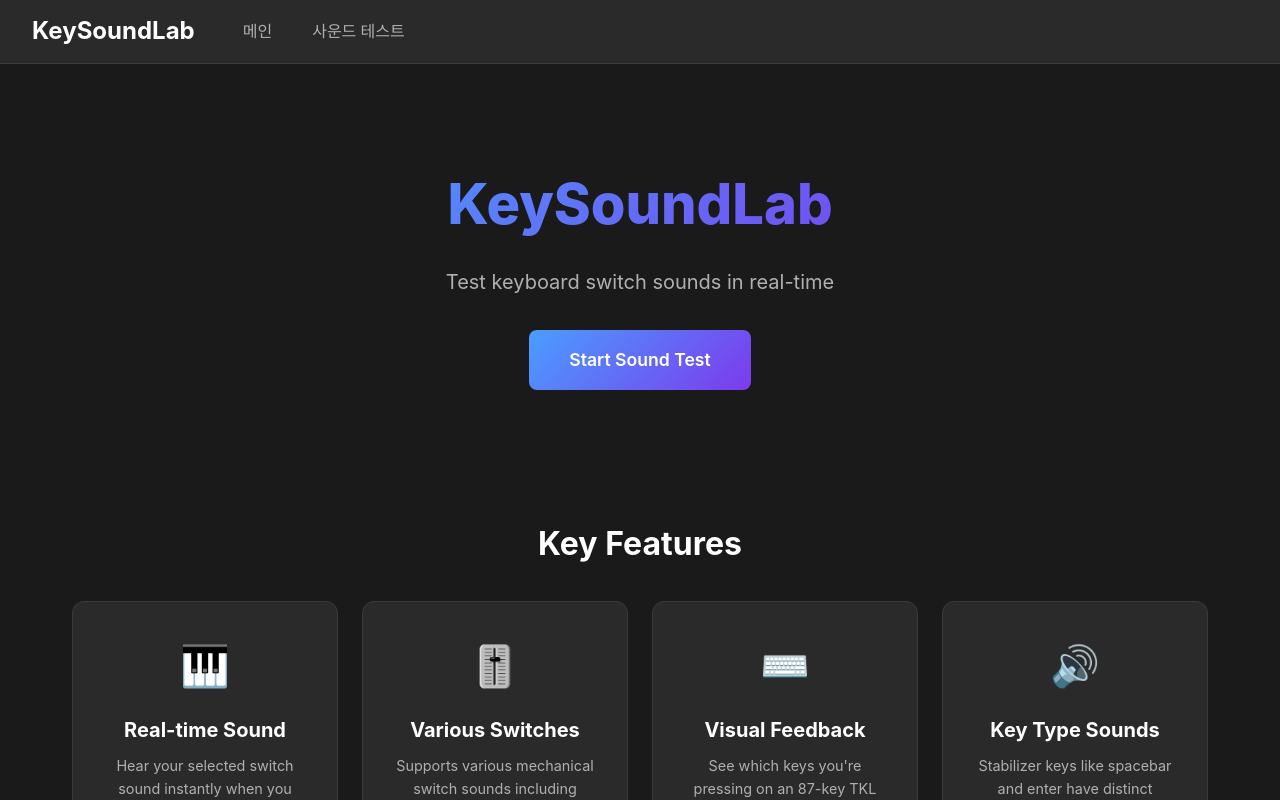
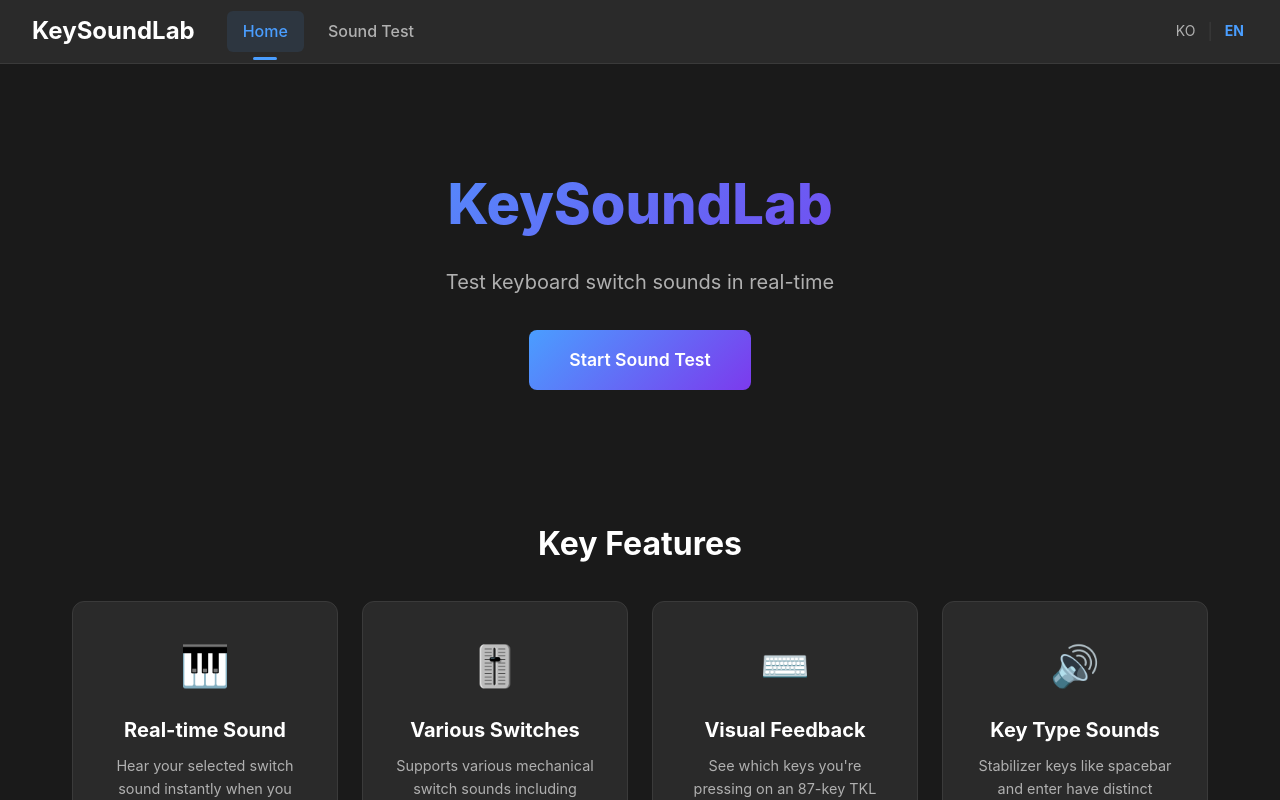
Before and after one commit to NonUlti/keysoundlab-web, a Next.js app: page /en in a window 1280 px wide. Shown: the top 800 px of the page. Built offline with nearby package versions, Linux system fonts and the light colour scheme.

Commit message:
refactor: Extract LanguageSwitcher and update Header layout
- Create LanguageSwitcher component
- Move language selector to header right section
- Clean up Navigation component

```diff
--- a/src/shared/ui/Header.tsx
+++ b/src/shared/ui/Header.tsx
@@ -2,6 +2,7 @@
 
 import Link from 'next/link';
 import { Navigation } from './Navigation';
+import { LanguageSwitcher } from './LanguageSwitcher';
 
 interface HeaderProps {
   rightContent?: React.ReactNode;
@@ -19,11 +20,11 @@ export function Header({ rightContent }: HeaderProps) {
         </Link>
         <Navigation />
       </div>
-      {rightContent && (
-        <div className="header-right">
-          {rightContent}
-        </div>
-      )}
+
+      <div className="header-right">
+        {rightContent}
+        <LanguageSwitcher />
+      </div>
     </header>
   );
 }
--- /dev/null
+++ b/src/shared/ui/LanguageSwitcher.tsx
@@ -0,0 +1,41 @@
+'use client';
+
+import { useLocale } from 'next-intl';
+import { Link, usePathname } from '@/i18n/routing';
+
+export function LanguageSwitcher() {
+  const locale = useLocale();
+  const pathname = usePathname();
+
+  return (
+    <div className="language-switcher" style={{ display: 'flex', gap: '0.5rem', alignItems: 'center' }}>
+      <Link
+        href={pathname}
+        locale="ko"
+        style={{
+          fontSize: '0.875rem',
+          fontWeight: locale === 'ko' ? 'bold' : 'normal',
+          color: locale === 'ko' ? 'var(--accent)' : 'var(--text-secondary)',
+          textDecoration: 'none',
+          padding: '0.25rem'
+        }}
+      >
+        KO
+      </Link>
+      <span style={{ color: 'var(--border)' }}>|</span>
+      <Link
+        href={pathname}
+        locale="en"
+        style={{
+          fontSize: '0.875rem',
+          fontWeight: locale === 'en' ? 'bold' : 'normal',
+          color: locale === 'en' ? 'var(--accent)' : 'var(--text-secondary)',
+          textDecoration: 'none',
+          padding: '0.25rem'
+        }}
+      >
+        EN
+      </Link>
+    </div>
+  );
+}
--- a/src/shared/ui/Navigation.tsx
+++ b/src/shared/ui/Navigation.tsx
@@ -1,22 +1,24 @@
 'use client';
 
-import Link from 'next/link';
-import { usePathname } from 'next/navigation';
+import { useTranslations } from 'next-intl';
+import { NAMESPACES } from '@/i18n/constants';
+import { Link, usePathname } from '@/i18n/routing';
 
 interface NavItem {
   href: string;
-  label: string;
+  labelKey: string;
 }
 
 const navItems: NavItem[] = [
-  { href: '/', label: '메인' },
-  { href: '/sound-test', label: '사운드 테스트' },
+  { href: '/', labelKey: 'nav.home' },
+  { href: '/sound-test', labelKey: 'nav.soundTest' },
 ];
 
 /**
  * GNB 네비게이션 컴포넌트
  */
 export function Navigation() {
+  const t = useTranslations(NAMESPACES.COMMON);
   const pathname = usePathname();
 
   return (
@@ -30,7 +32,7 @@ export function Navigation() {
                 href={item.href}
                 className={`gnb-link ${isActive ? 'active' : ''}`}
               >
-                {item.label}
+                {t(item.labelKey)}
               </Link>
             </li>
           );
```
